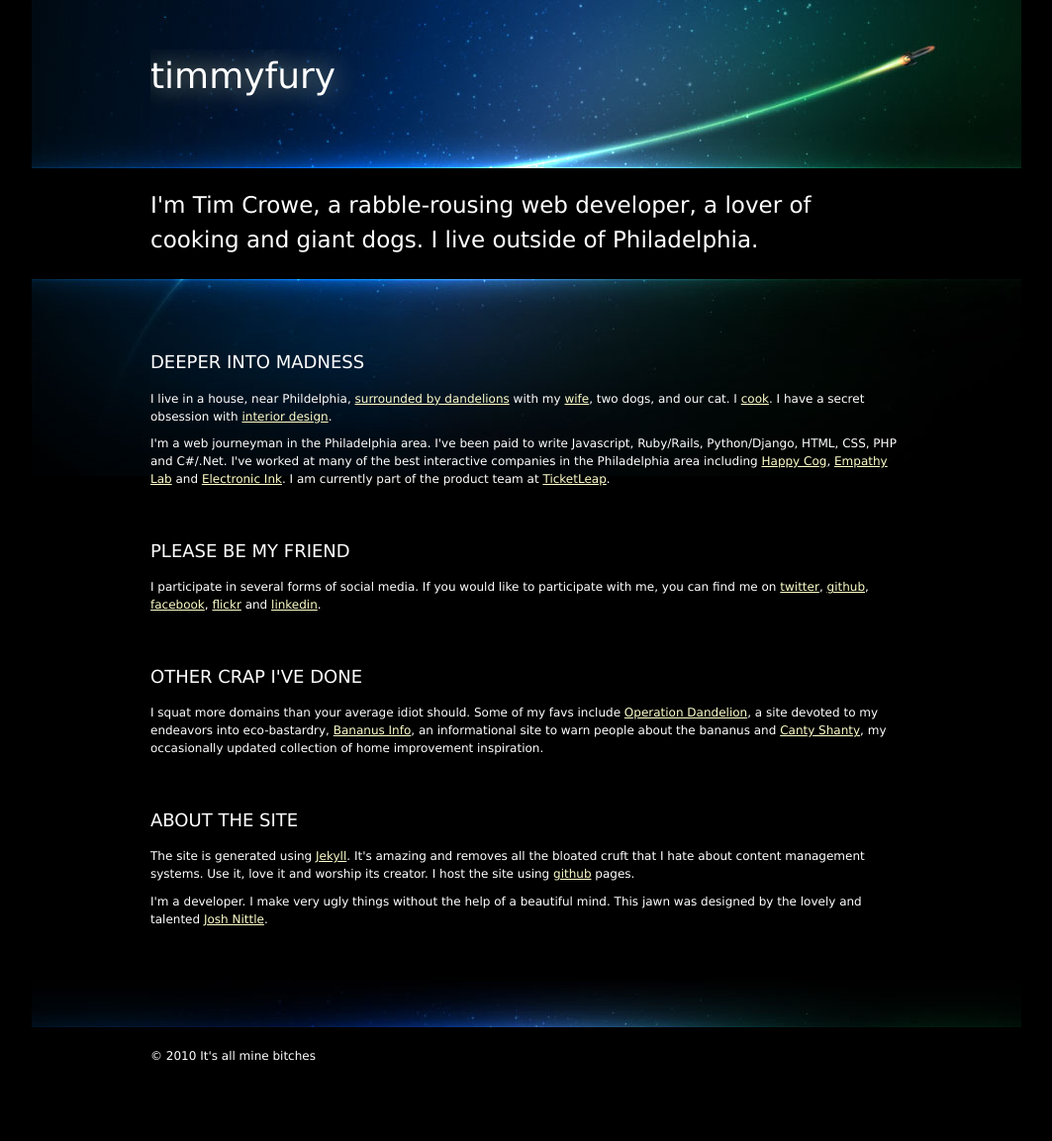
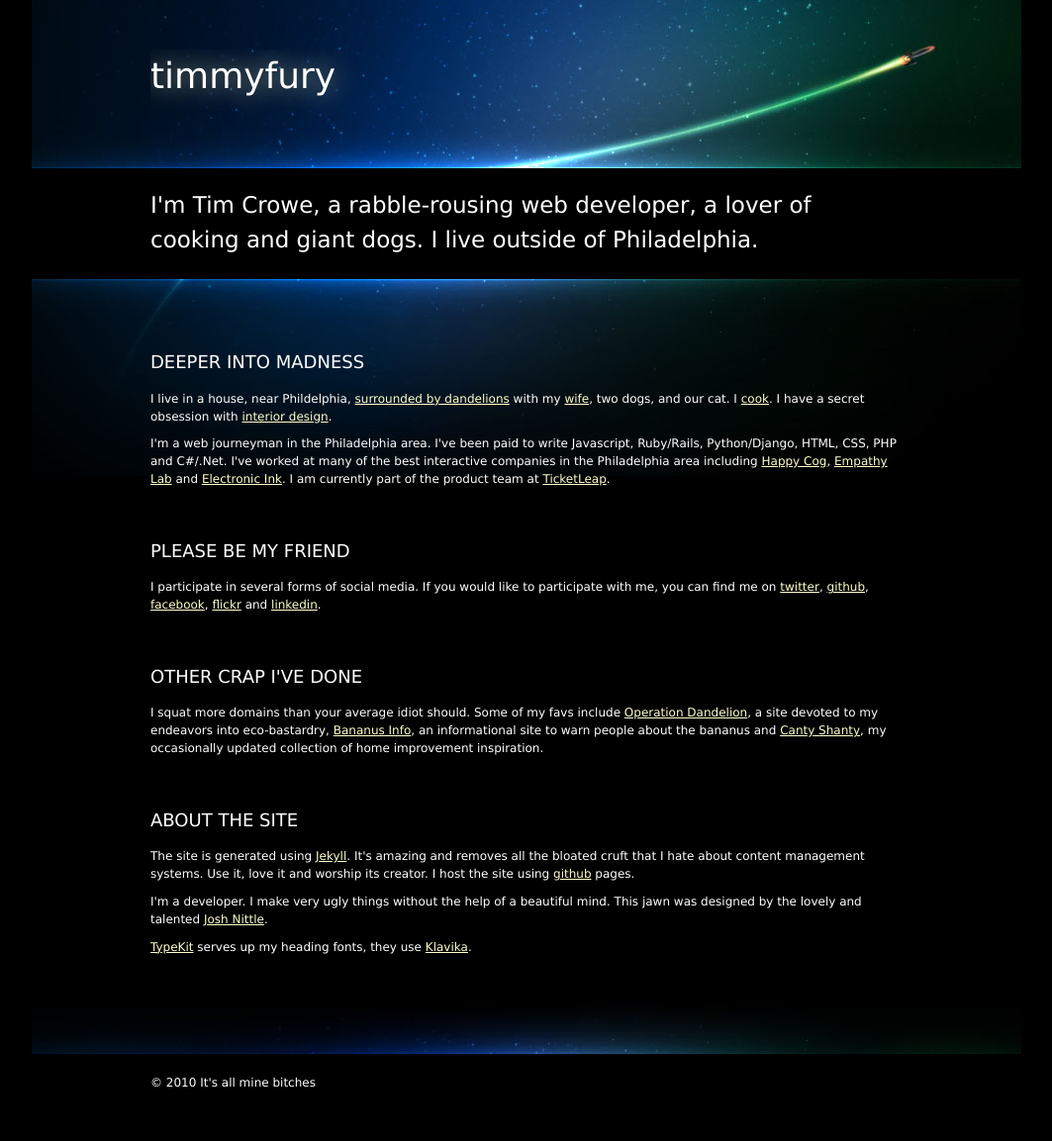
Before and after one commit to timmyfury/timmyfury.github.com, a Jekyll site: the page built from index.html, in a window 1280 px wide. Shown: the whole page at 99% size, without its empty margins (108-1171 px from the left). Built offline with Jekyll 4.4.1, drawn with Linux system fonts in a browser that asks for light colours; before the commit the page ends 1125 px from its top, so only the background shows below that.

Commit message:
dropped in fontkit embed code, added proper font-family to styles for headings, mentioned fontkit and klavika in the about the site section

```diff
--- a/_layouts/default.html
+++ b/_layouts/default.html
@@ -15,6 +15,9 @@
 
 	<link type="text/css" rel="stylesheet" href="/c/screen.css" media="screen, projection" />
 	<link type="text/css" rel="stylesheet" href="/c/print.css" media="print" />
+
+	<script type="text/javascript" src="http://use.typekit.com/ayd4xiw.js"></script>
+	<script type="text/javascript">try{Typekit.load();}catch(e){}</script>
 </head>
 <body>
 	<div id="header">
--- a/c/screen.css
+++ b/c/screen.css
@@ -1,7 +1,7 @@
 body {
 	background: #000;
 	color: #fff;
-	font: 62.5%/100% Verdana, Arial, Helvetica, sans-serif;
+	font: 400 62.5%/100% Verdana, Arial, Helvetica, sans-serif;
 	margin: 0;
 	text-align: center;
 }
@@ -17,24 +17,24 @@ a:visited {
 	color: #ffc;
 }
 h1 {
-	font: 100 3.6em/1.5 Klavika, Verdana, Arial, Helvetica, sans-serif;
+	font: 3.6em/1.5 "klavika-web-1", Verdana, Arial, Helvetica, sans-serif;
 	margin: 0 0 0.8em;
 	padding: 0;
 	text-shadow: 0 0 0.7em rgba(255,255,204,0.75);
 }
 h2 {
-	font: 100 2.3em/1.5 Klavika, Verdana, Arial, Helvetica, sans-serif;
+	font: 2.3em/1.5 "klavika-web-1", Verdana, Arial, Helvetica, sans-serif;
 	margin: 0 0 0.8em;
 	padding: 0;
 }
 h3 {
-	font: 1.8em/1.5 Klavika, Verdana, Arial, Helvetica, sans-serif;
+	font: 1.8em/1.5 "klavika-web-1", Verdana, Arial, Helvetica, sans-serif;
 	margin: 0 0 0.8em;
 	padding: 0;
 	text-transform: uppercase;
 }
 p {
-	font: 100 1.2em/1.5 Verdana, Arial, Helvetica, sans-serif;
+	font: 1.2em/1.5 Verdana, Arial, Helvetica, sans-serif;
 	margin: 0 0 0.8em;
 	padding: 0;
 }
--- a/index.html
+++ b/index.html
@@ -28,4 +28,5 @@ summary: I'm Tim Crowe, a rabble-rousing web developer, a lover of cooking and g
 	<h3>About the site</h3>
 	<p>The site is generated using <a href="http://github.com/mojombo/jekyll">Jekyll</a>. It's amazing and removes all the bloated cruft that I hate about content management systems. Use it, love it and worship its creator. I host the site using <a href="http://github.com/">github</a> pages.</p>
 	<p>I'm a developer. I make very ugly things without the help of a beautiful mind. This jawn was designed by the lovely and talented <a href="http://joshnittle.com/">Josh Nittle</a>.</p>
+	<p><a href="http://typekit.com/">TypeKit</a> serves up my heading fonts, they use <a href="http://processtypefoundry.com/fonts/klavika/">Klavika</a>.</p>
 </div>
```
